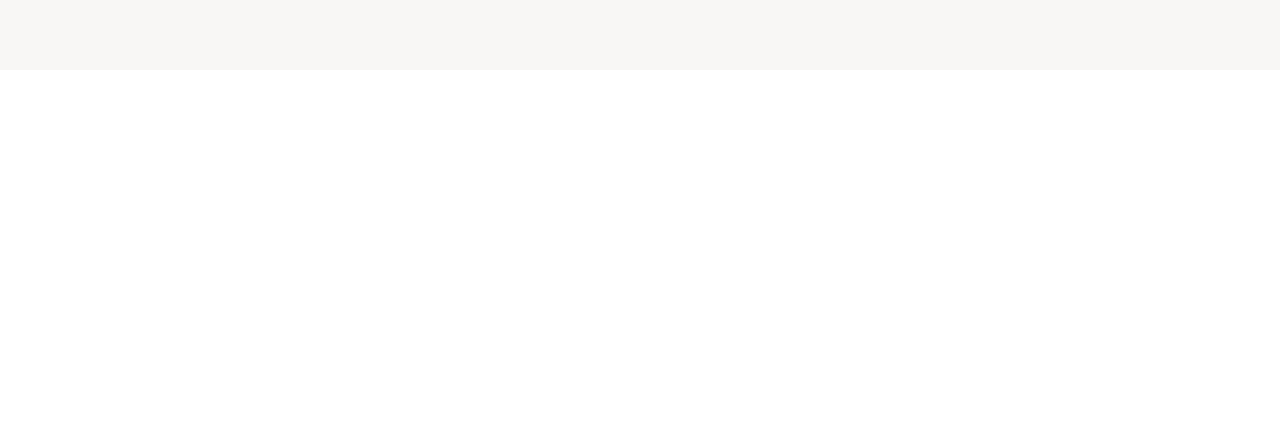
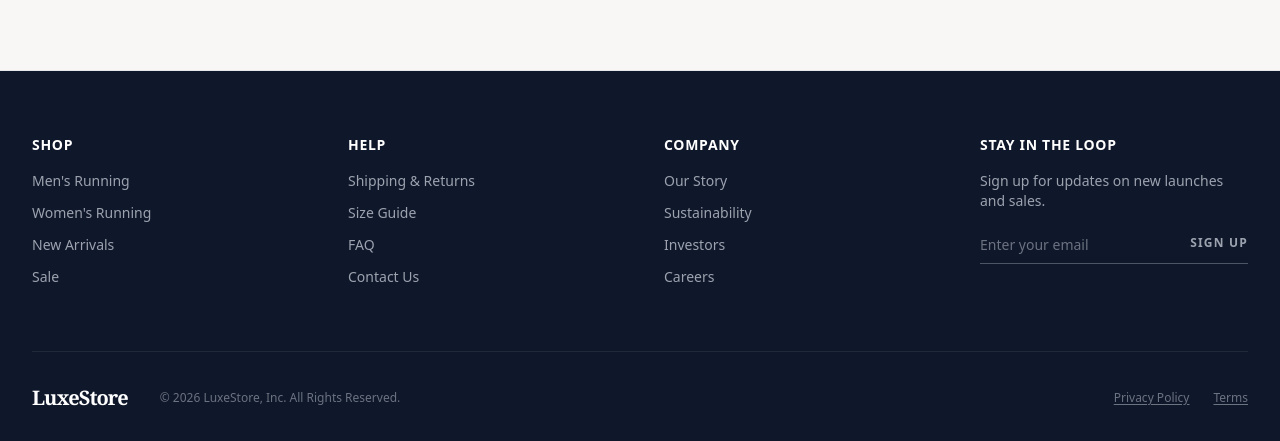
Before and after one commit to samdayo14/e-commerce-portfolio, an Angular app: page /home in a window 1280 px wide. Shown: the part 1763-2204 px from the top of the page. Before the commit the page ends 1833 px from the top, so only its background shows below. Built offline with nearby package versions, Linux system fonts and the light colour scheme.

Commit message:
feat: implement footer component with layout and styling, update app component for conditional rendering

```diff
--- a/src/app/app.component.html
+++ b/src/app/app.component.html
@@ -1,3 +1,5 @@
+@if(showLayout){
+
 <nav class="fixed top-4 z-50 w-full">
   <div class="max-w-7xl mx-auto px-4 sm:px-6 lg:px-8">
     <div
@@ -21,7 +23,7 @@
         </button>
 
         <a
-          routerLink="/"
+          routerLink="/home"
           class="text-2xl font-bold tracking-tighter text-slate-900 font-serif cursor-pointer"
         >
           LuxeStore
@@ -93,5 +95,10 @@
     </div>
   </div>
 </nav>
+}
 
 <router-outlet></router-outlet>
+@if(showLayout){
+
+<app-footer></app-footer>
+}
--- a/src/app/app.component.ts
+++ b/src/app/app.component.ts
@@ -1,12 +1,36 @@
-import { Component } from '@angular/core';
-import { RouterOutlet } from '@angular/router';
+import { Component, OnInit } from '@angular/core';
+import {
+  RouterOutlet,
+  RouterLink,
+  Router,
+  NavigationEnd,
+} from '@angular/router';
+import { FooterComponent } from './shared/components/layout/footer/footer.component';
+import { filter } from 'rxjs/operators';
 
 @Component({
   selector: 'app-root',
-  imports: [RouterOutlet],
+  standalone: true,
+  imports: [RouterOutlet, RouterLink, FooterComponent],
   templateUrl: './app.component.html',
-  styleUrl: './app.component.scss'
+  styleUrl: './app.component.scss',
 })
-export class AppComponent {
-  title = 'ecommerce-portfolio';
+export class AppComponent implements OnInit {
+  showLayout = true;
+
+  constructor(private router: Router) {}
+
+  ngOnInit() {
+    this.router.events
+      .pipe(filter((event) => event instanceof NavigationEnd))
+      .subscribe((event: any) => {
+        const hiddenRoutes = ['/login', '/register', '/forgot-password'];
+
+        const isAuthPage = hiddenRoutes.some((route) =>
+          event.urlAfterRedirects.includes(route)
+        );
+
+        this.showLayout = !isAuthPage;
+      });
+  }
 }
--- a/src/app/features/pages/product-detail/product-detail.component.html
+++ b/src/app/features/pages/product-detail/product-detail.component.html
@@ -1,4 +1,4 @@
-<div class="bg-white min-h-screen">
+<div class="bg-[#f8f7f5] min-h-screen">
   <div class="max-w-7xl mx-auto px-4 sm:px-6 lg:px-8 py-10">
     <div class="lg:grid lg:grid-cols-12 lg:gap-x-12 lg:items-start">
       <div class="lg:col-span-7 flex flex-col gap-6">
@@ -117,7 +117,7 @@
     </div>
   </div>
 
-  <div class="bg-[#f8f7f5] border-t border-gray-200 mt-16 py-16">
+  <div class="bg-white rounded-full border-t border-gray-200 mt-16 py-16">
     <div class="max-w-7xl mx-auto px-4 sm:px-6 lg:px-8">
       <div class="grid grid-cols-1 md:grid-cols-3 gap-12">
         <div>
--- /dev/null
+++ b/src/app/shared/components/layout/footer/footer.component.html
@@ -0,0 +1,125 @@
+<footer class="bg-slate-900 text-white pt-16 pb-8 border-t border-gray-200">
+  <div class="max-w-7xl mx-auto px-4 sm:px-6 lg:px-8">
+    <div class="grid grid-cols-1 md:grid-cols-2 lg:grid-cols-4 gap-12 mb-16">
+      <div>
+        <h3 class="text-sm font-bold uppercase tracking-wider mb-4">Shop</h3>
+        <ul class="space-y-3 text-sm text-gray-400">
+          <li>
+            <a routerLink="/" class="hover:text-white transition-colors"
+              >Men's Running</a
+            >
+          </li>
+          <li>
+            <a routerLink="/" class="hover:text-white transition-colors"
+              >Women's Running</a
+            >
+          </li>
+          <li>
+            <a routerLink="/" class="hover:text-white transition-colors"
+              >New Arrivals</a
+            >
+          </li>
+          <li>
+            <a routerLink="/" class="hover:text-white transition-colors"
+              >Sale</a
+            >
+          </li>
+        </ul>
+      </div>
+
+      <div>
+        <h3 class="text-sm font-bold uppercase tracking-wider mb-4">Help</h3>
+        <ul class="space-y-3 text-sm text-gray-400">
+          <li>
+            <a href="#" class="hover:text-white transition-colors"
+              >Shipping & Returns</a
+            >
+          </li>
+          <li>
+            <a href="#" class="hover:text-white transition-colors"
+              >Size Guide</a
+            >
+          </li>
+          <li>
+            <a href="#" class="hover:text-white transition-colors">FAQ</a>
+          </li>
+          <li>
+            <a href="#" class="hover:text-white transition-colors"
+              >Contact Us</a
+            >
+          </li>
+        </ul>
+      </div>
+
+      <div>
+        <h3 class="text-sm font-bold uppercase tracking-wider mb-4">Company</h3>
+        <ul class="space-y-3 text-sm text-gray-400">
+          <li>
+            <a href="#" class="hover:text-white transition-colors">Our Story</a>
+          </li>
+          <li>
+            <a href="#" class="hover:text-white transition-colors"
+              >Sustainability</a
+            >
+          </li>
+          <li>
+            <a href="#" class="hover:text-white transition-colors">Investors</a>
+          </li>
+          <li>
+            <a href="#" class="hover:text-white transition-colors">Careers</a>
+          </li>
+        </ul>
+      </div>
+
+      <div>
+        <h3 class="text-sm font-bold uppercase tracking-wider mb-4">
+          Stay in the loop
+        </h3>
+        <p class="text-sm text-gray-400 mb-4">
+          Sign up for updates on new launches and sales.
+        </p>
+
+        <form class="flex flex-col gap-2">
+          <div class="relative">
+            <input
+              type="email"
+              placeholder="Enter your email"
+              class="w-full bg-transparent border-b border-gray-600 py-2 text-sm text-white placeholder-gray-500 focus:outline-none focus:border-white transition-colors"
+            />
+            <button
+              class="absolute right-0 top-2 text-gray-400 hover:text-white uppercase text-xs font-bold tracking-widest"
+            >
+              Sign Up
+            </button>
+          </div>
+        </form>
+      </div>
+    </div>
+
+    <div class="border-t border-gray-800 my-8"></div>
+
+    <div class="flex flex-col md:flex-row justify-between items-center gap-4">
+      <div class="flex flex-col md:flex-row items-center gap-4 md:gap-8">
+        <a routerLink="/" class="text-xl font-bold tracking-tighter font-serif"
+          >LuxeStore</a
+        >
+        <p class="text-xs text-gray-500">
+          © {{ currentYear }} LuxeStore, Inc. All Rights Reserved.
+        </p>
+      </div>
+
+      <div class="flex gap-6">
+        <a
+          href="#"
+          class="text-xs text-gray-500 hover:text-white transition-colors underline underline-offset-2"
+          >Privacy Policy</a
+        >
+        <a
+          href="#"
+          class="text-xs text-gray-500 hover:text-white transition-colors underline underline-offset-2"
+          >Terms</a
+        >
+      </div>
+    </div>
+  </div>
+</footer>
--- /dev/null
+++ b/src/app/shared/components/layout/footer/footer.component.ts
@@ -0,0 +1,13 @@
+import { Component } from '@angular/core';
+import { RouterLink } from '@angular/router';
+
+@Component({
+  selector: 'app-footer',
+  standalone: true,
+  imports: [RouterLink],
+  templateUrl: './footer.component.html',
+  styleUrl: './footer.component.scss',
+})
+export class FooterComponent {
+  currentYear = new Date().getFullYear();
+}
```
Also changed, not shown: src/app/shared/components/layout/footer/footer.component.scss (added).
